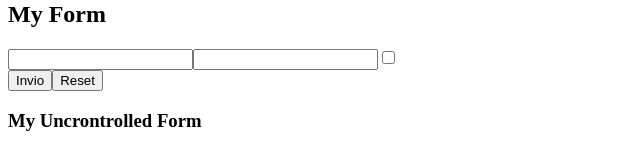
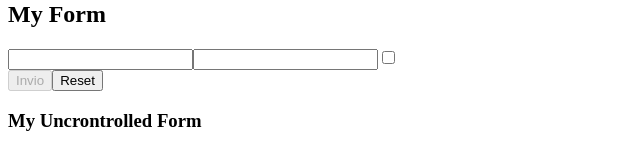
Before and after one commit to ameted83/React-exercises, a React (Create React App) app: page / in a window 1280 px wide. Shown: the part 464-614 px from the top of the page, without its empty margins (0-640 px from the left). Built offline with nearby package versions, Linux system fonts and the light colour scheme.

Commit message:
Update Login.js

```diff
--- a/src/Login.js
+++ b/src/Login.js
@@ -15,14 +15,6 @@ export class Login extends React.Component {
 
     this.setState({
       [name]: type === "checkbox" ? checked : value,
-    });
-  };
-
-  onLogin = () => {
-    this.setState({
-      username: "Amelia",
-      password: "yes6163",
-      remember: true,
     });
   };
 
@@ -57,7 +49,12 @@ export class Login extends React.Component {
             onChange={this.handleInputChange}
           />
         </div>
-        <button onClick={this.onLogin}>Invio</button>
+        <button
+          disabled={(!this.state.username || !this.state.password) ?? true}
+          onClick={() => this.props.currentState(this.state)}
+        >
+          Invio
+        </button>
         <button onClick={this.handleResetState}>Reset</button>
       </>
     );
```
